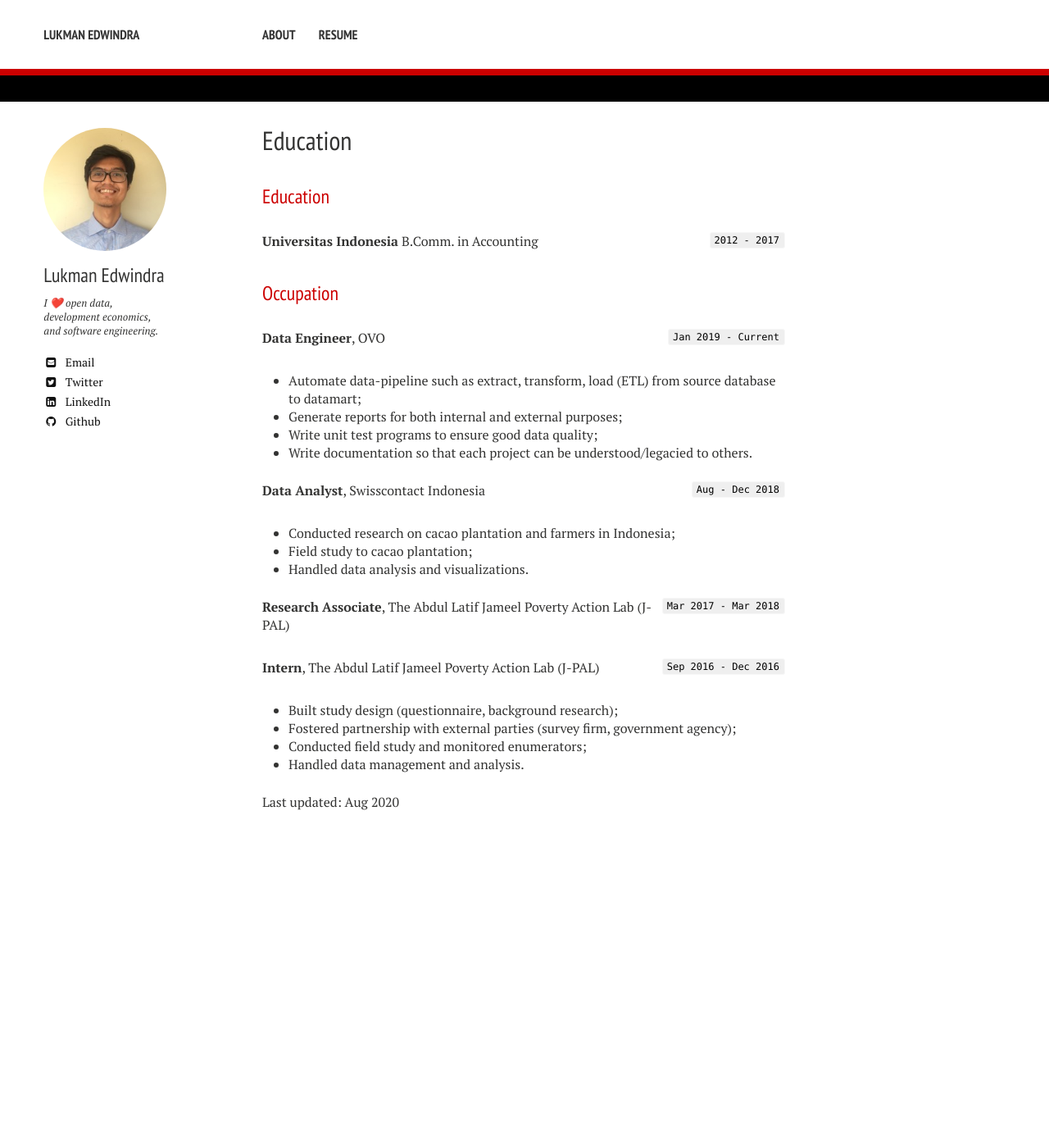
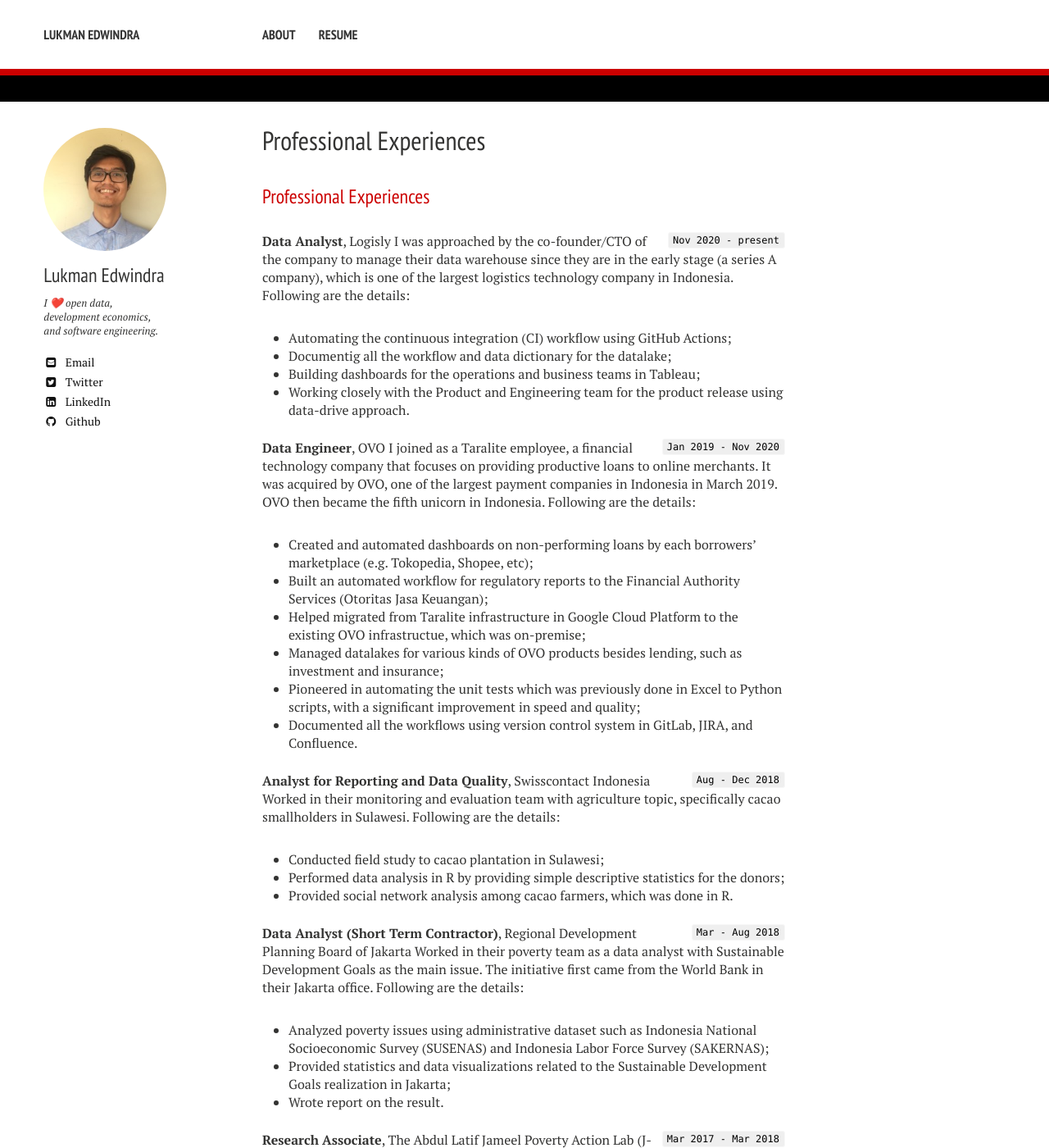
Before and after one commit to ledwindra/ledwindra.github.io, a Jekyll site: the page built from resume.md, in a window 1280 px wide and 1400 px high. Shown: the whole window at 82% size. Built offline with Jekyll 4.4.1, drawn with Linux system fonts in a browser that asks for light colours; nearby versions of some CDN libraries; our own code applies the rules of GitHub Pages for plain Markdown files; some of the changed text lies outside the part shown.

Commit message:
Update resume.md

```diff
--- a/resume.md
+++ b/resume.md
@@ -2,38 +2,68 @@
 layout: resume
 ---
 
-## Education
+## Professional Experiences
+`Nov 2020 - present`
+__Data Analyst__, Logisly
+I was approached by the co-founder/CTO of the company to manage their data warehouse since they are in the early stage (a series A company), which is one of the largest logistics technology company in Indonesia. Following are the details:
+- Automating the continuous integration (CI) workflow using GitHub Actions;
+- Documentig all the workflow and data dictionary for the datalake;
+- Building dashboards for the operations and business teams in Tableau;
+- Working closely with the Product and Engineering team for the product release using data-drive approach.
 
-`2012 - 2017`
-__Universitas Indonesia__
-B.Comm. in Accounting
-
-## Occupation
-
-`Jan 2019 - Current`
+`Jan 2019 - Nov 2020`
 __Data Engineer__, OVO
-
-- Automate data-pipeline such as extract, transform, load (ETL) from source database to datamart;
-- Generate reports for both internal and external purposes;
-- Write unit test programs to ensure good data quality;
-- Write documentation so that each project can be understood/legacied to others.
+I joined as a Taralite employee, a financial technology company that focuses on providing productive loans to online merchants. It was acquired by OVO, one of the largest payment companies in Indonesia in March 2019. OVO then became the fifth unicorn in Indonesia. Following are the details:
+- Created and automated dashboards on non-performing loans by each borrowers' marketplace (e.g. Tokopedia, Shopee, etc);
+- Built an automated workflow for regulatory reports to the Financial Authority Services (Otoritas Jasa Keuangan);
+- Helped migrated from Taralite infrastructure in Google Cloud Platform to the existing OVO infrastructue, which was on-premise;
+- Managed datalakes for various kinds of OVO products besides lending, such as investment and insurance;
+- Pioneered in automating the unit tests which was previously done in Excel to Python scripts, with a significant improvement in speed and quality;
+- Documented all the workflows using version control system in GitLab, JIRA, and Confluence.
 
 `Aug - Dec 2018`
-__Data Analyst__, Swisscontact Indonesia
+__Analyst for Reporting and Data Quality__, Swisscontact Indonesia
+Worked in their monitoring and evaluation team with agriculture topic, specifically cacao smallholders in Sulawesi. Following are the details:
+- Conducted field study to cacao plantation in Sulawesi;
+- Performed data analysis in R by providing simple descriptive statistics for the donors;
+- Provided social network analysis among cacao farmers, which was done in R.
 
-- Conducted research on cacao plantation and farmers in Indonesia;
-- Field study to cacao plantation;
-- Handled data analysis and visualizations.
+`Mar - Aug 2018`
+__Data Analyst (Short Term Contractor)__, Regional Development Planning Board of Jakarta
+Worked in their poverty team as a data analyst with Sustainable Development Goals as the main issue. The initiative first came from the World Bank in their Jakarta office. Following are the details:
+- Analyzed poverty issues using administrative dataset such as Indonesia National Socioeconomic Survey (SUSENAS) and Indonesia Labor Force Survey (SAKERNAS);
+- Provided statistics and data visualizations related to the Sustainable Development Goals realization in Jakarta;
+- Wrote report on the result.
 
 `Mar 2017 - Mar 2018`
 __Research Associate__, The Abdul Latif Jameel Poverty Action Lab (J-PAL)
+Worked mainly in two randomized controlled trial (RCT) studies. The first was continuing the project I helped previously but this time for the endline phase. The second was about female migrant workers during the midline phase. This time, I had direct communications with the principal investigators. Following are the details:
+- Principal Investigators (Retailers): Patricio Dalton, Bilal Zia, Burak Uras, and Julius Ruschenpohler;
+- Principal Investigators (Female Migrant Workers): Simone Schaner, Lisa Cameron, Samuel Bazzi, and Firman Witoelar;
+- Handled partnership with a survey firm called SurveyMETER for data collection;
+- Trained enumerators and held a pilot before data collection began;
+- Spot-checked the intervention and gave feedbacks to each enumerator on what was good and not good;
+- Back-checked the respondent to ensure the data quality;
+- Helped data management on Stata with additional part like running simple regressions (without giving the interpretation result);
+- For the Retailers project, the regression tables were then translated to LaTeX for the paper writing purpose;
+- Received a training in India with J-PAL and IPA employees around the globe, covering topics such as RCT 101, field survey 101, and Stata implementation (e.g. high frequency checks).
 
 `Sep 2016 - Dec 2016`
 __Intern__, The Abdul Latif Jameel Poverty Action Lab (J-PAL)
+Worked in a randomized controlled trial (RCT) study in Jakarta. The intervention was about training business practices to small-scale retailers in largely slum areas in Jakarta. My role was mainly to help the research associate and one of the principal investigators during the data collection (then a PhD student visiting the fieldwork). Following are the details:
+- Principal Investigators: Patricio Dalton, Bilal Zia, Burak Uras, and Julius Ruschenpohler (then a PhD student);
+- Created a questionnaire design using Google Forms;
+- Fostered partnership an NGO called MICRA to implement the intervention;
+- Trained enumerators before data collection;
+- Spot-checked the intervention and gave feedbacks to each enumerator on what was good and not good;
+- Back-checked the respondent to ensure the data quality;
+- Helped cleaning data on Stata with simple commands (generate, rename, replace, foreach loop, summarize, etc).
 
-- Built study design (questionnaire, background research);
-- Fostered partnership with external parties (survey firm, government agency);
-- Conducted field study and monitored enumerators;
-- Handled data management and analysis.
+## Education
 
-Last updated: Aug 2020
+`2012 - 2016`
+__Universitas Indonesia__
+B.Comm. in Accounting
+- Activities: Badan Otonom Economica, a student press at the Faculty of Economics and Business.
+
+Last updated: February 2021
```
